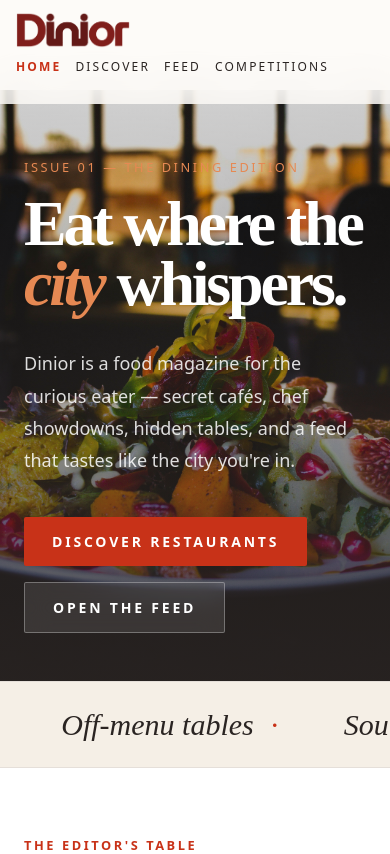
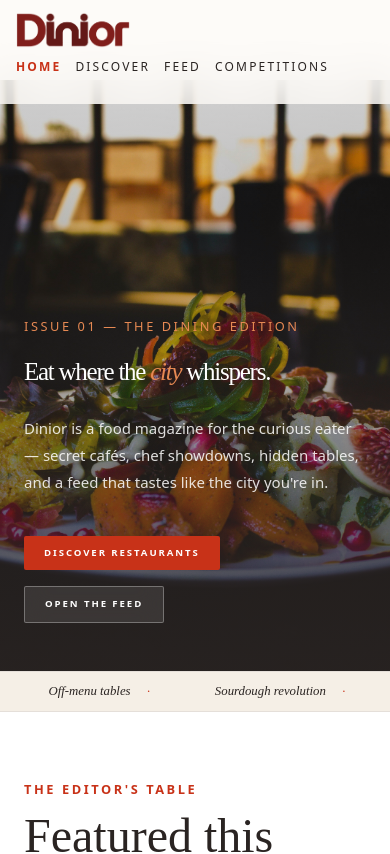
Before and after one commit to shivam8957999956/dinior_testing, a React (Vite) app: page / in a window 390 px wide. Shown: the top 854 px of the page. Built offline with nearby package versions, Linux system fonts and the light colour scheme.

Commit message:
add full projec

```diff
--- a/src/pages/Home/Home.css
+++ b/src/pages/Home/Home.css
@@ -1,12 +1,11 @@
 .home {
   display: flex;
   flex-direction: column;
-  padding-top: 10px ;
 }
 .hero {
   position: relative;
-  height: 88vh;
-  min-height: 560px;
+  height: 100vh;
+  min-height: 460px;
   width: 100%;
   overflow: hidden;
   background-color: #c83218;
@@ -59,7 +58,7 @@
   margin-top: 24px;
   color: white;
   font-family: "Playfair Display", serif;
-  font-size: clamp(3rem, 8vw, 9.5rem);
+  font-size: 80px;
   line-height: 0.92;
   letter-spacing: -0.05em;
   max-width: 1000px;
@@ -126,6 +125,20 @@
   background: rgba(255, 255, 255, 0.2);
 }
 
+@media (max-width: 768px) {
+  .hero-title {
+    font-size: 25px;
+  }
+  .hero-description {
+    font-size: 15px;
+  }
+  .primary-btn,
+  .secondary-btn {
+    font-size: 0.6rem;
+    padding: 10px 20px;
+  }
+}
+
 /* marquee */
 
 .marquee-section {
@@ -170,6 +183,15 @@
 
   to {
     transform: translateX(-50%);
+  }
+}
+
+@media (max-width: 768px) {
+  .marquee-item {
+    font-size: 0.8rem;
+  }
+  .marquee-track {
+    padding: 10px 0;
   }
 }
 
--- a/src/pages/Home/Home.jsx
+++ b/src/pages/Home/Home.jsx
@@ -30,9 +30,9 @@ function Home() {
         <div className="hero-content">
           <span className="hero-label">Issue 01 — The Dining Edition</span>
 
-          <h1 className="hero-title">
+          <span className="hero-title">
             Eat where the <em>city</em> whispers.
-          </h1>
+          </span>
 
           <p className="hero-description">
             Dinior is a food magazine for the curious eater — secret cafés, chef
```
